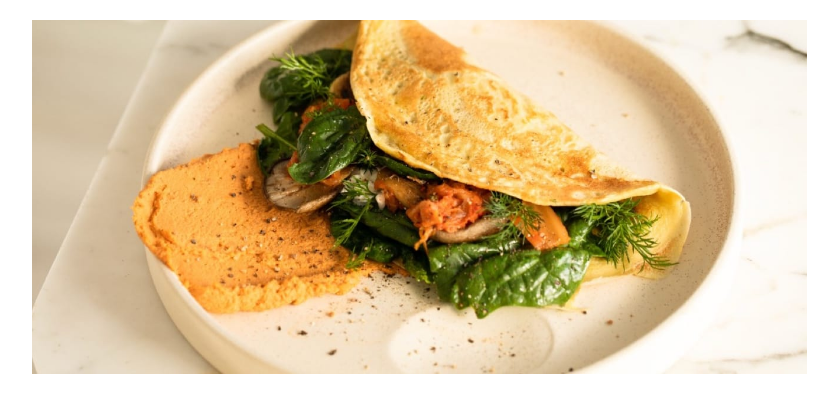
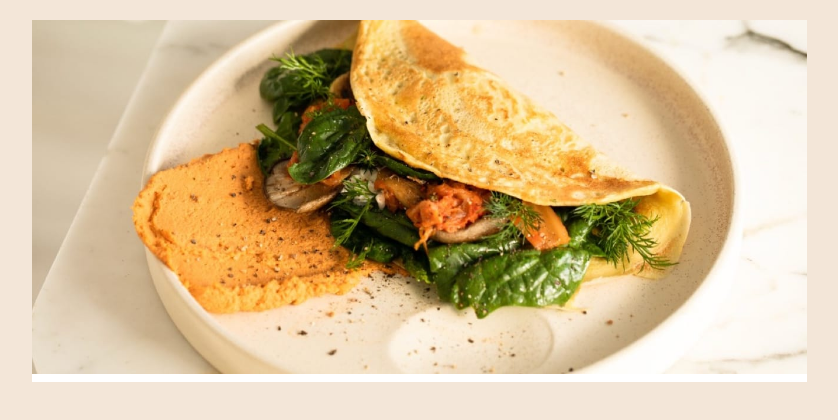
Before and after one commit to cma1uba/Recipe-page, a plain HTML site: page index.html in a window 1280 px wide. Shown: the top 420 px of the page, without its empty margins (221-1059 px from the left). Drawn offline with Linux system fonts and the light colour scheme.

Commit message:
Update style.css

```diff
--- a/styles/style.css
+++ b/styles/style.css
@@ -9,6 +9,9 @@ body{
   line-height: 1.6;
   margin: 0;
   font-family: outfit, sans-serif;
+}
+.main{
+  background: hsl(30, 54%, 90%);
 }
 .container{
   max-width: 775px;
```
